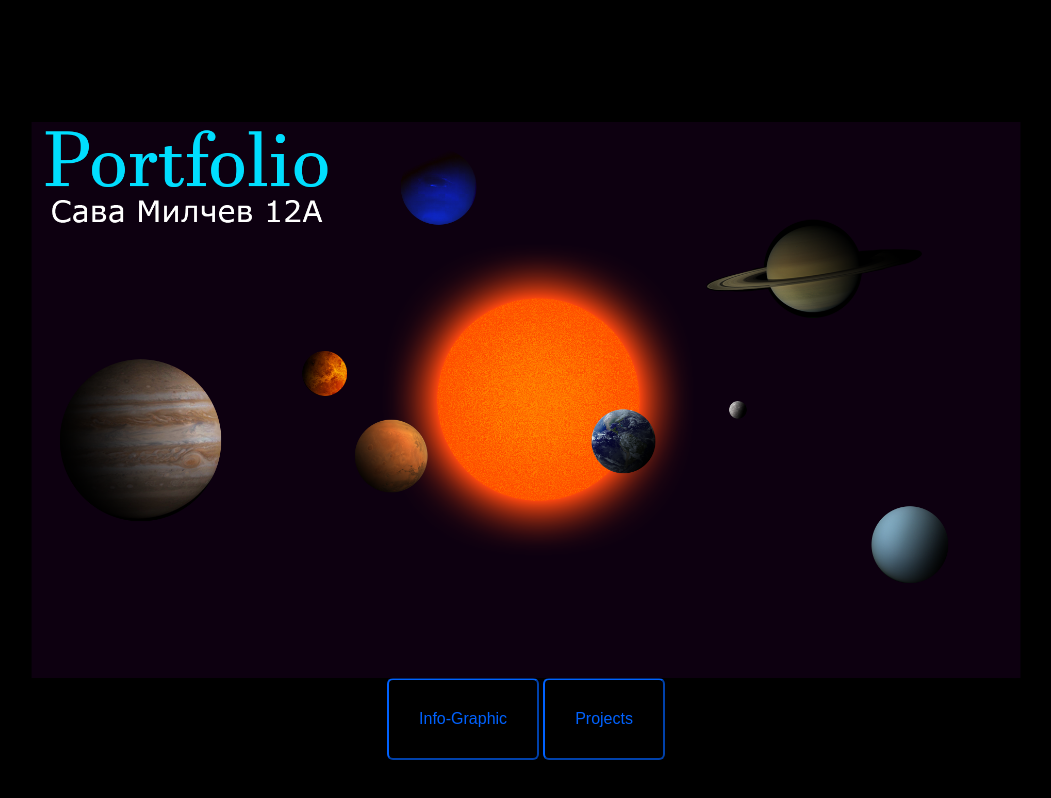
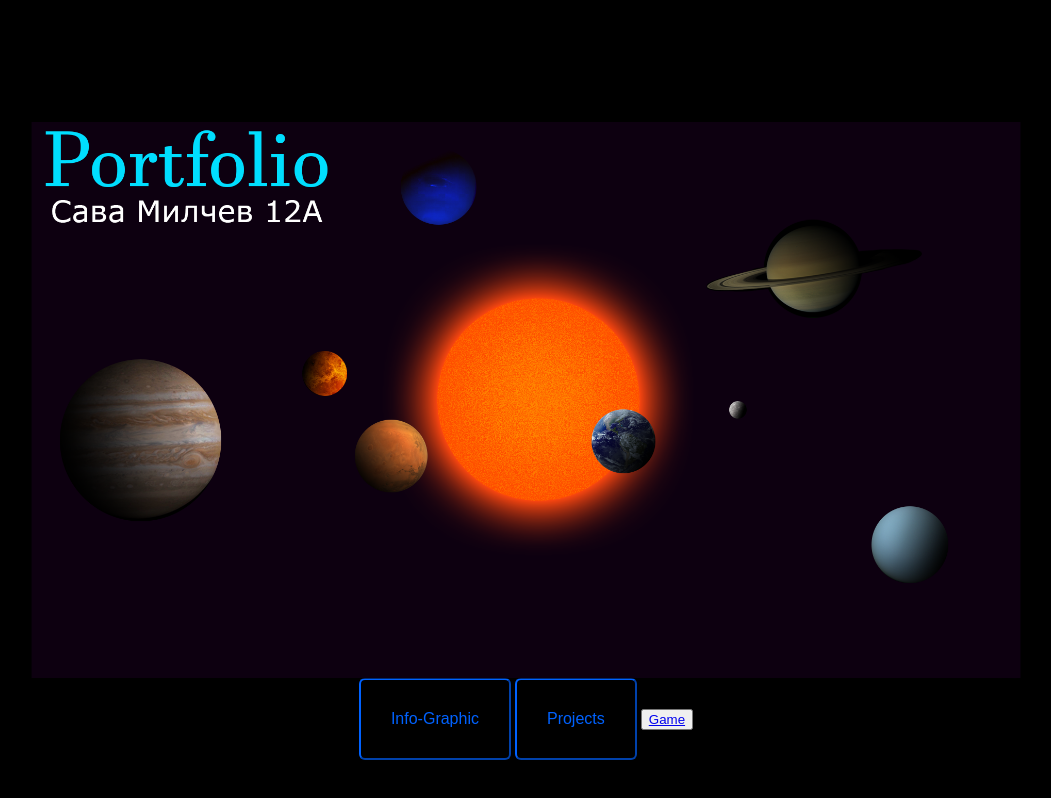
Before and after one commit to Sava-Sav/SchoolPortfolio, a plain HTML site: page index.html in a window 1280 px wide. Shown: the whole page, without its empty margins (114-1165 px from the left). Drawn offline with Linux system fonts and the light colour scheme.

Commit message:
Update index.html

```diff
--- a/index.html
+++ b/index.html
@@ -19,6 +19,9 @@
  <a>
  <button id="projects" onclick="window.open('https://docs.google.com/presentation/d/1loMltVijYtGG1XYZc3FutkkyFswtmNuPpjoF_oRjOr0/edit?usp=sharing')" > Projects </button>
  </a>
+ <a href="ITSecondSemester.html">
+<button id="blockgame" >Game
+ </a>
  </div>
 </main>
 
```
